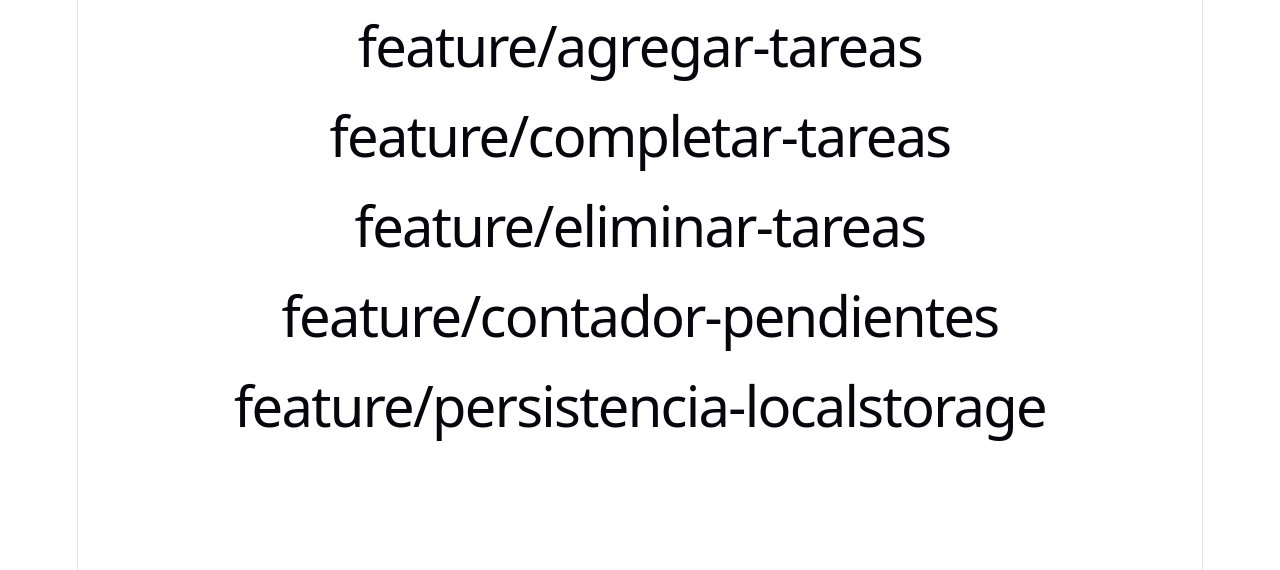
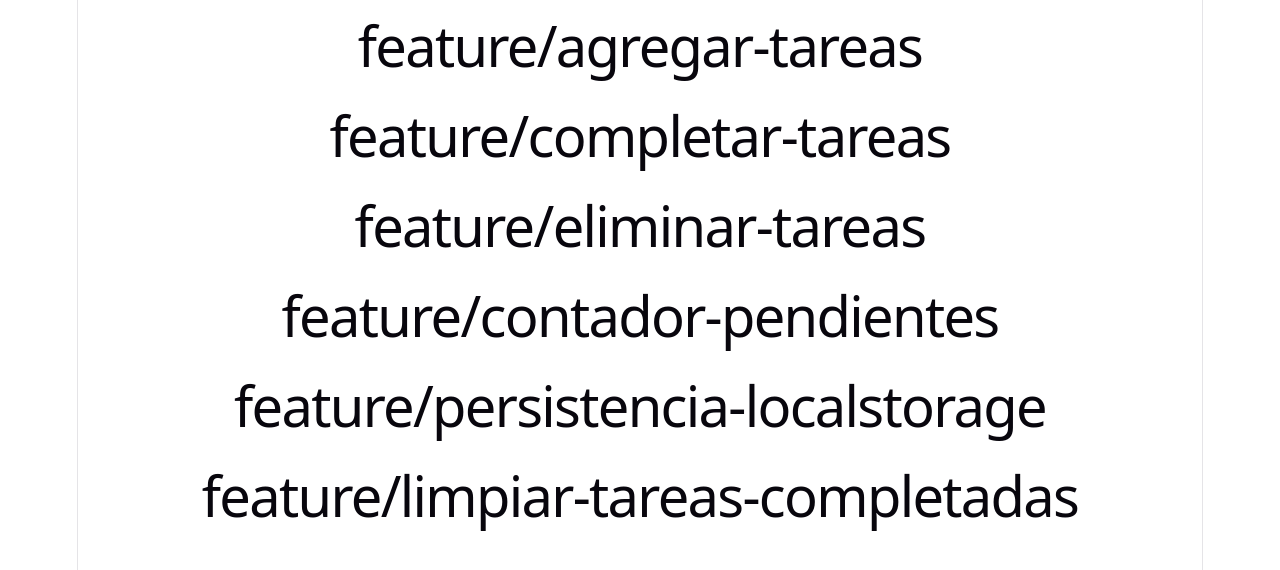
Before and after one commit to bonettrenzo/act4-todo-app, a React (Vite) app: page / in a window 1280 px wide. Shown: the top 570 px of the page. Built offline with nearby package versions, Linux system fonts and the light colour scheme.

Commit message:
feat: se agrego una opcion para eliminar las tareas completadas y limpiar el listado

```diff
--- a/src/App.jsx
+++ b/src/App.jsx
@@ -10,6 +10,7 @@ function App() {
       <h1>feature/eliminar-tareas</h1>
       <h1>feature/contador-pendientes</h1>
       <h1>feature/persistencia-localstorage</h1>
+      <h1>feature/limpiar-tareas-completadas</h1>
     </>
 
   )
```
